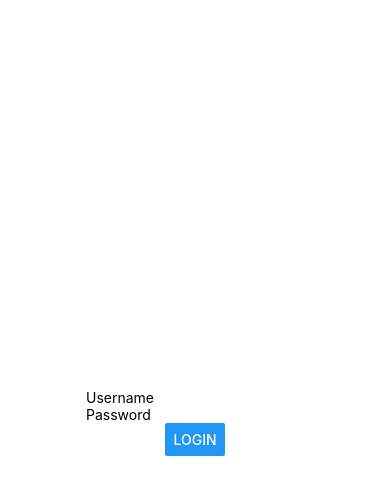
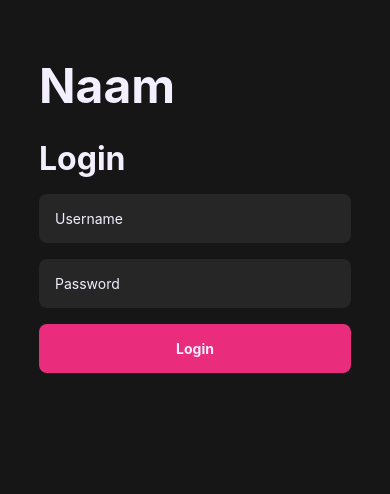
Before and after one commit to Arne-vs/2324_cec_VanSchalkwijkA_dating-app, a React Native app: screen / in a window 390 px wide. Shown: the top 494 px of the page. Built offline with nearby package versions, Linux system fonts and the light colour scheme.

Commit message:
EINDELIJK WERKT DEN RELATIONS

```diff
--- a/App.js
+++ b/App.js
@@ -1,5 +1,5 @@
 import React, { useState } from 'react';
-import { NavigationContainer } from "@react-navigation/native";
+import { DarkTheme, NavigationContainer } from "@react-navigation/native";
 import { createBottomTabNavigator } from "@react-navigation/bottom-tabs";
 import { Ionicons } from "@expo/vector-icons";
 import Home from "./screens/home";
@@ -15,13 +15,18 @@ export default function App() {
   const [isLoggedIn, setIsLoggedIn] = useState(false);
   const [username, setUsername] = useState('');
   const [userData, setUserData] = useState(null);
+  const [relationsData, setRelationsData] = useState(null);
 
 
   const handleLogin = (loggedInUsername) => {
     setUsername(loggedInUsername);
     setIsLoggedIn(true);
-    setUserData(sanitizedUserData);
+    const { userData } = useData(username, password);
+    setUserData(userData);
+    setRelationsData(relationsData);
+    // You can now use the `relationships` data in your app...
   };
+
 
   const handleLogout = () => {
     setUsername('');
@@ -29,12 +34,15 @@ export default function App() {
   };
 
   return (
-    <NavigationContainer>
+    <NavigationContainer theme={DarkTheme}>
       {!isLoggedIn ? (
-        <LoginScreen onLogin={handleLogin} setIsLoggedIn={setIsLoggedIn} setUserData={setUserData}/>
+        <LoginScreen onLogin={handleLogin} setIsLoggedIn={setIsLoggedIn} setUserData={setUserData} setRelationsData={setRelationsData}/>
       ) : (
         <Tab.Navigator
           screenOptions={({ route }) => ({
+            tabBarActiveTintColor: "#E92c7c",
+            tabBarInactiveTintColor: "#F3EFFE",
+            tabBarStyle: { padding: 4, height: 88 },
             tabBarIcon: ({ focused, color, size }) => {
               let iconName;
 
@@ -48,27 +56,25 @@ export default function App() {
               return <Ionicons name={iconName} size={size} color={color} />;
             },
           })}
-          tabBarOptions={{
-            activeTintColor: "hotpink",
-            inactiveTintColor: "gray",
-          }}
         >
-          <Tab.Screen
+
+        <Tab.Screen
+            name="Profile"
+            children={() => <Profile userData={userData} relationsData={relationsData}/>}
+            options={{ headerShown: false }}
+          />
+
+            <Tab.Screen
             name="Home"
             component={Home}
             options={{ headerShown: false }}
           />
           <Tab.Screen
-            name="Profile"
-            children={() => <Profile userData={userData} />}
-            options={{ headerShown: false }}
-          />
-
-          <Tab.Screen
             name="Messages"
             component={Messages}
             options={{ headerShown: false }}
           />
+
         </Tab.Navigator>
       )}
     </NavigationContainer>
--- a/components/Button.js
+++ b/components/Button.js
@@ -39,7 +39,7 @@ const Button = ({ name, size, color, onPress, style }) => {
         style={{
           height: 60,
           width: 60,
-          backgroundColor: "white",
+          backgroundColor: "#161616",
           elevation: 5,
           borderRadius: 40,
           justifyContent: "center",
--- a/components/Card.js
+++ b/components/Card.js
@@ -82,17 +82,16 @@ const Card = ({
     >
       <Image source={image} style={styles.image} />
       <LinearGradient
-        colors={["transparent", "rgba(0,0,0,.9)"]}
+        colors={["transparent", "#161616"]}
         style={styles.gradient}
       />
       <View style={styles.userContainer}>
         <Text style={styles.name}>
           {name}, {age}{" "}
         </Text>
-        <Text style={styles.location}>Live in {location}</Text>
-        <Text style={styles.distance}>{distance} miles away</Text>
+        <Text style={styles.bio}>{bio}</Text>
         <Text style={styles.fetish}>{fetish}</Text>
-        <Text style={styles.bio}>{bio}</Text>
+
       </View>
       {isFirst && renderChoice()}
     </Animated.View>
@@ -106,7 +105,7 @@ const styles = StyleSheet.create({
   },
   image: {
     width: width * 0.9,
-    height: height * 0.6,
+    height: height * 0.7,
     borderRadius: 20,
   },
   gradient: {
@@ -124,36 +123,27 @@ const styles = StyleSheet.create({
   },
   name: {
     fontSize: 30,
-    color: "#FFFFFF",
-    fontWeight: "400",
-  },
-  location: {
-    fontSize: 18,
-    color: "#FFFFFF",
-    fontWeight: "300",
-  },
-  distance: {
-    fontSize: 18,
-    color: "#FFFFFF",
-    fontWeight: "300",
+    color: "#F3EFFE",
+    fontWeight: "600",
+    marginBottom: 8,
   },
   bio: {
-    fontSize: 18,
-    color: "hotpink",
-    fontWeight: "300",
+    fontSize: 16,
+    color: "#F3EFFE",
+    fontWeight: "400",
   },
   fetish: {
     marginTop: 10,
-    fontSize: 18,
-    color: "#FFFFFF",
-    fontWeight: "300",
-    backgroundColor: "hotpink",
+    fontSize: 16,
+    color: "#F3EFFE",
+    fontWeight: "600",
+    backgroundColor: "#E92c7c",
     width: 100,
     textAlign: "center",
     padding: 5,
     borderRadius: 10,
     borderWidth: 1,
-    borderColor: "hotpink",
+    borderColor: "#E92c7c",
     overflow: "hidden",
   },
   choiceContainer: {
--- a/components/Footer.js
+++ b/components/Footer.js
@@ -13,7 +13,7 @@ const Footer = ({ handleChoice }) => {
     <View
       style={{
         position: "absolute",
-        bottom: 15,
+        bottom: 40,
         width: 240,
         flexDirection: "row",
         alignItems: "center",
--- a/components/login.js
+++ b/components/login.js
@@ -1,7 +1,10 @@
 import React, { useState } from 'react';
-import { View, TextInput, Button, Text, StyleSheet } from 'react-native';
+import { View, TextInput, TouchableOpacity, Text, StyleSheet } from 'react-native';
+import Profile from '../screens/profile';
 
-const LoginScreen = ({ onLogin, setIsLoggedIn, setUserData }) => {
+let exportedRelationshipName = '';
+
+const LoginScreen = ({ onLogin, setIsLoggedIn, setUserData}) => {
   const [username, setUsername] = useState('');
   const [password, setPassword] = useState('');
   const [error, setError] = useState('');
@@ -19,7 +22,15 @@ const LoginScreen = ({ onLogin, setIsLoggedIn, setUserData }) => {
       const data = await response.json();
 
       if (data.success) {
-        const sanitizedUserData = sanitizeUserData(data.user_data); // Remove circular references
+        console.log(data);
+        console.log(data.relationship_type[0].relationship_name);
+        exportedRelationshipName = data.relationship_type[0].relationship_name; // Assign the value to the variable
+
+
+// Export the value
+
+        const sanitizedUserData = sanitizeUserData(data.user_data); // Remove circular references and include relationships
+ // Remove circular references
 
         setIsLoggedIn(true);
         setUserData(sanitizedUserData);
@@ -37,6 +48,7 @@ const LoginScreen = ({ onLogin, setIsLoggedIn, setUserData }) => {
 
   // Function to sanitize user data and remove circular references
   const sanitizeUserData = (userData) => {
+
     // Implement logic to remove circular references
     // For example, you might create a sanitized object with only necessary properties
     const sanitizedData = {
@@ -48,42 +60,92 @@ const LoginScreen = ({ onLogin, setIsLoggedIn, setUserData }) => {
       users_username: userData.users_username,
       users_password: userData.users_password,
       users_date_of_birth: userData.users_date_of_birth,
-      photo_link: userData.photo_link,
+
     };
     return sanitizedData;
   };
 
+
+
   return (
     <View style={styles.container}>
       <Text>{error}</Text>
+
+      <View style={styles.title}>
+      <Text style={styles.titleName}>Naam</Text>
+      <Text style={styles.h1}>Login</Text>
+      </View>
+
       <TextInput
+        style={styles.fillIn}
         placeholder="Username"
+        placeholderTextColor="#F3EFFE"
         value={username}
         onChangeText={(text) => setUsername(text)}
       />
       <TextInput
+        style={styles.fillIn}
+        placeholderTextColor="#F3EFFE"
         placeholder="Password"
         secureTextEntry
         value={password}
         onChangeText={(text) => setPassword(text)}
       />
-      <Button title="Login" onPress={() => handleLogin(username, password)} />
+      <TouchableOpacity  style={styles.button} onPress={() => handleLogin(username, password)}>
+        <Text style={styles.buttonT}>Login</Text>
+      </TouchableOpacity>
     </View>
   );
 };
 
 const styles = StyleSheet.create({
+  h1: {
+    fontSize: 32,
+    fontWeight: "bold",
+    marginBottom: 16,
+    color: "#F3EFFE",
+  },
+  titleName: {
+    fontSize: 48,
+    fontWeight: "bold",
+    marginBottom: 24,
+    color: "#F3EFFE",
+    marginTop: 56
+  },
   container: {
     flex: 1,
-    backgroundColor: "white",
+    backgroundColor: "#161616",
     alignItems: "center",
-    justifyContent: "center",
   },
-  text: {
-    color: "#fff",
-    fontFamily: "Inter_900Black",
-    paddingTop: 10,
+  title: {
+    width: '80%',
+  },
+
+  button: {
+    width: '80%',
+    padding: 16,
+    marginBottom: 16,
+    backgroundColor: "#E92c7c",
+    borderRadius: 8,
+  },
+
+  buttonT: {
+   textAlign: "center",
+   fontWeight: "bold",
+   color: "#F3EFFE",
+  },
+
+  fillIn: {
+    width: '80%',
+    padding: 16,
+    marginBottom: 16,
+    backgroundColor: "#262626",
+    borderRadius: 8,
+    color: "#F3EFFE",
+
   },
 });
 
+export { exportedRelationshipName };
+
 export default LoginScreen;
--- a/screens/home.js
+++ b/screens/home.js
@@ -96,7 +96,7 @@ export default function Home() {
   );
 
   return (
-    <View style={{ flex: 1, backgroundColor: "#FFF", alignItems: "center" }}>
+    <View style={{ flex: 1, backgroundColor: "#161616", alignItems: "center" }}>
       <StatusBar hidden={true} />
       {/* Map through users and render Card components */}
       {users
@@ -122,9 +122,6 @@ export default function Home() {
           );
         })
         .reverse()}
-        <Text style={{color: 'black', position: 'absolute', top: 625, left: 48}}>
-          {users[0]?.bio}
-        </Text>
       {/* Render the Footer component */}
       <Footer handleChoice={handleChoice} />
     </View>
--- a/screens/profile.js
+++ b/screens/profile.js
@@ -2,6 +2,10 @@ import { StatusBar } from "expo-status-bar";
 import { StyleSheet, Text, View, Image, Dimensions, ScrollView } from "react-native";
 import React, { useEffect, useState } from "react";
 import useData from "../utils/api";
+import { exportedRelationshipName } from "../components/login";
+
+
+
 
 const { width, height } = Dimensions.get("screen");
 
@@ -15,18 +19,16 @@ export default function Profile({ userData }) {
       </View>
     );
   }
-console.log(userData.relationship_type);
+
   // Render profile data
   return (
 
     <View style={styles.container}>
-      <Text style={styles.h1}>{userData.users_first_name}</Text>
-      <Image source={{uri: userData.photo_link}} style={{width: 120, height: 120}} />
+      <Text style={styles.h1}>{userData.users_first_name} {userData.users_last_name}</Text>
       <Text style={styles.h2}>Bio</Text>
       <Text style={styles.p}>{userData.users_details}</Text>
-
-      {/* Display other user details */}
-    </View>
+      <Text style={styles.p}>{exportedRelationshipName}</Text>
+  </View>
   );
 }
 
@@ -41,15 +43,18 @@ const styles = StyleSheet.create({
     fontSize: 32,
     fontWeight: "bold",
     marginBottom: 24,
+    color: "#F3EFFE",
   },
   h2: {
     fontSize: 24,
     fontWeight: "bold",
     marginBottom: 8,
+    color: "#F3EFFE",
   },
   p: {
     fontSize: 16,
     fontWeight: "regular",
     marginBottom: 8,
+    color: "#F3EFFE",
   },
 });
--- a/utils/api.js
+++ b/utils/api.js
@@ -1,4 +1,3 @@
-// useData.js
 import useSWR from 'swr';
 import fetcher from './_fetcher';
 
@@ -8,9 +7,22 @@ export default function useData(username, password) {
     fetcher
   );
 
+  let userData = null;
+  let relationships = null;
+  let isError = error;
+  if (data) {
+    if (data.success) {
+      userData = data.user_data;
+      relationships = data.relationship_type;
+    } else {
+      isError = data.message;
+    }
+  }
+
   return {
-    userData: data,
+    userData,
+    relationships,
     isLoading,
-    isError: error,
+    isError,
   };
 }
```
Lines whose indentation alone changed are shown as unchanged.
